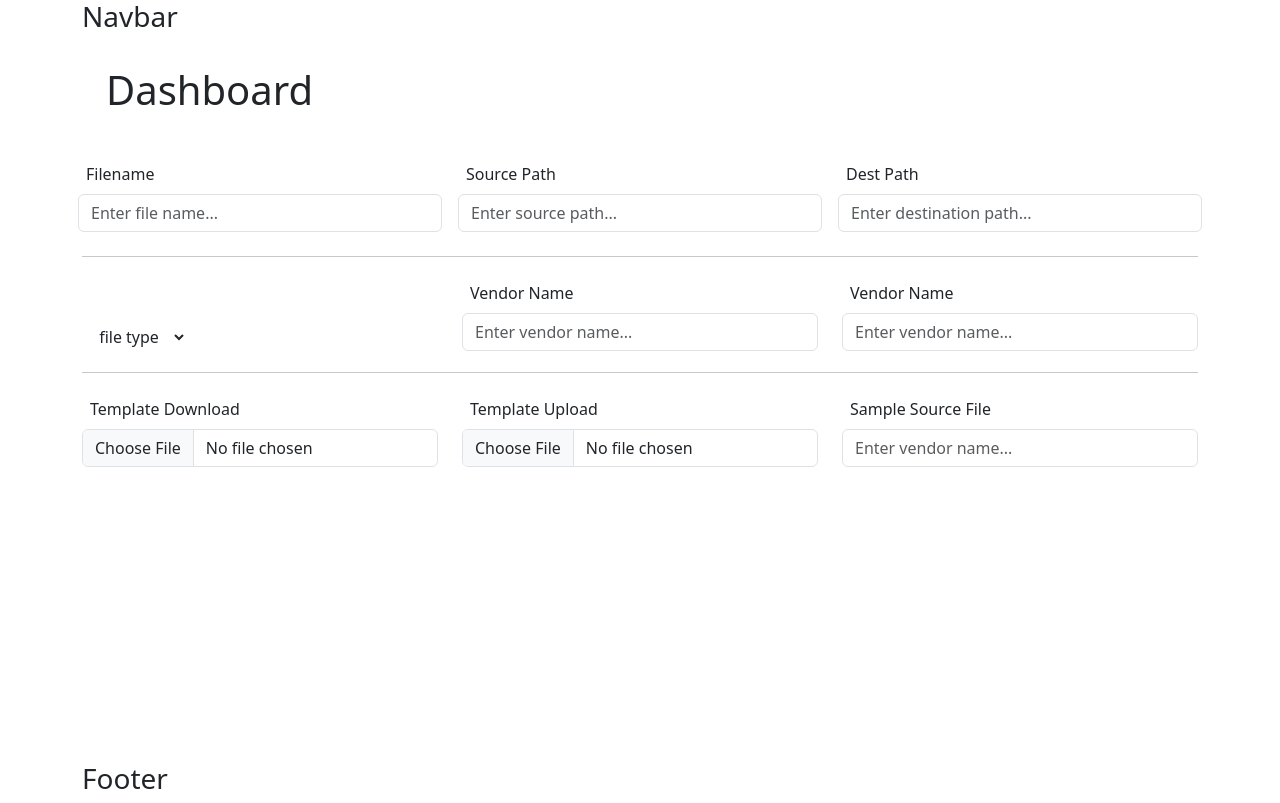
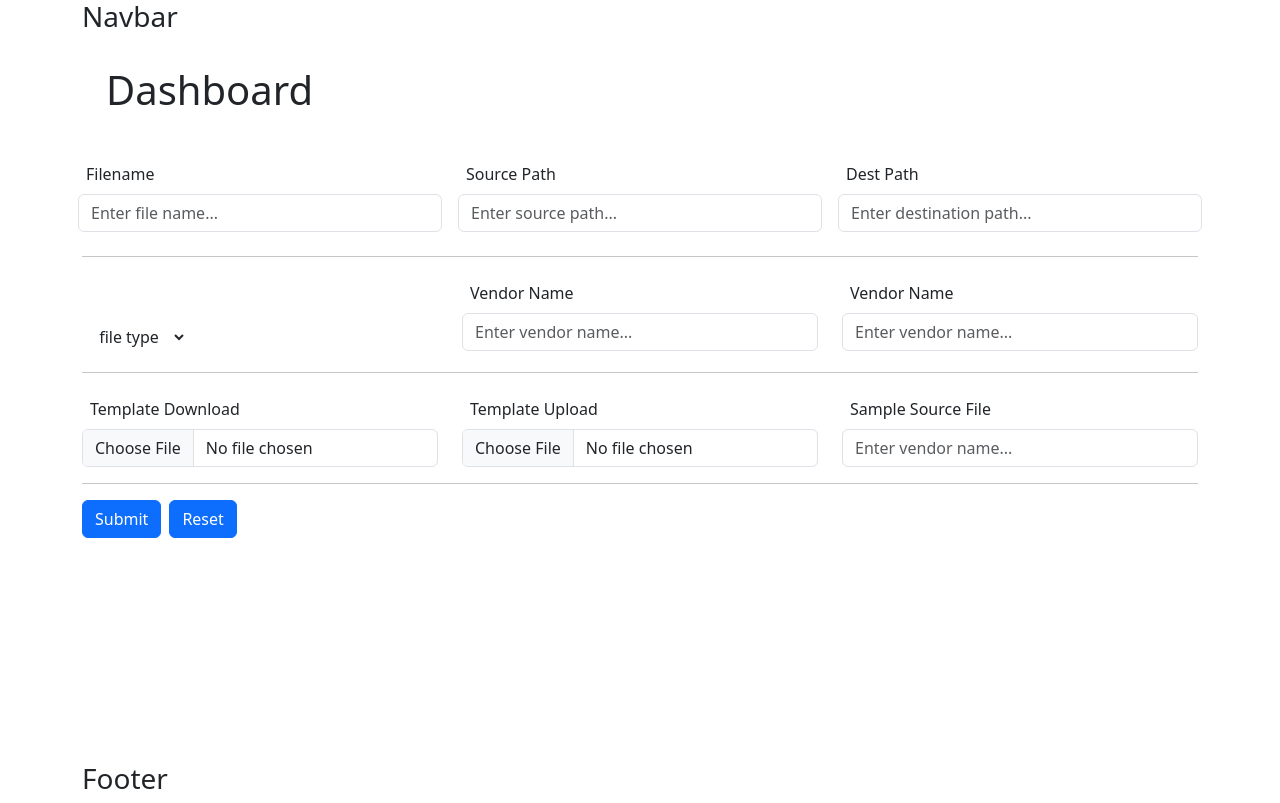
Before and after one commit to kanhaiya-bhayana/FMS-UI, a React (Create React App) app: page / in a window 1280 px wide. Built offline with nearby package versions, Linux system fonts and the light colour scheme.

Commit message:
Feat: Toast notification added into Dashboard :sparkles:

```diff
--- a/package.json
+++ b/package.json
@@ -6,6 +6,7 @@
     "@testing-library/jest-dom": "^5.16.5",
     "@testing-library/react": "^13.4.0",
     "@testing-library/user-event": "^13.5.0",
+    "antd": "^5.6.4",
     "bootstrap": "^5.3.0",
     "jquery": "^3.7.0",
     "popper.js": "^1.16.1",
--- a/src/Components/Dashboard/Dashboard.js
+++ b/src/Components/Dashboard/Dashboard.js
@@ -1,10 +1,26 @@
 import React from 'react'
 import styles from './Dashboard.module.css'
+import { Button, notification, Space } from 'antd';
+
 
 export default function Dashboard() {
+    const [api, contextHolder] = notification.useNotification();
+    const openNotificationWithIcon = (type) => {
+        api[type]({
+            message: 'File uploaded successfully',
+            description:
+                'This is the content of the notification. This is the content of the notification. This is the content of the notification.',
+        });
+    };
+
+    const handleSubmit = ()=>{
+        openNotificationWithIcon('success');
+    }
     return (
         <div className={styles.main}>
+            {contextHolder}
             <h1 className='p-4'>Dashboard</h1>
+            <form>
             <div className='row'>
                 <div className='col-4 p-2'>
                     <div className="form-group">
@@ -28,7 +44,7 @@ export default function Dashboard() {
             <hr />
             <div className='row'>
                 <div className='col-4'>
-                    <select className="custom-select btn" style={{"margin-top": "45px"}}>
+                    <select className="custom-select btn" style={{ "margin-top": "45px" }}>
                         <option selected>file type</option>
                         <option value="1">.csv</option>
                         <option value="2">.pdf</option>
@@ -42,7 +58,7 @@ export default function Dashboard() {
                     </div>
                 </div>
                 <div className='col-4'>
-                <div className="form-group">
+                    <div className="form-group">
                         <label htmlFor="exampleInputVendorName" className='p-2'>Vendor Name</label>
                         <input type="text" className="form-control" id="exampleInputVendorName" placeholder="Enter vendor name..." />
                     </div>
@@ -51,24 +67,35 @@ export default function Dashboard() {
             <hr />
             <div className='row'>
                 <div className='col-4'>
-                <div className="form-group">
+                    <div className="form-group">
                         <label htmlFor="exampleInputTemplateDownload" className='p-2'>Template Download</label>
-                        <input type="file" className="form-control" id="exampleInputTemplateDownload"  />
+                        <input type="file" className="form-control" id="exampleInputTemplateDownload" />
                     </div>
                 </div>
                 <div className='col-4'>
-                <div className="form-group">
+                    <div className="form-group">
                         <label htmlFor="exampleInputTemplateUpload" className='p-2'>Template Upload</label>
-                        <input type="file" className="form-control" id="exampleInputTemplateUpload"  />
+                        <input type="file" className="form-control" id="exampleInputTemplateUpload" />
                     </div>
                 </div>
                 <div className='col-4'>
-                <div className="form-group">
+                    <div className="form-group">
                         <label htmlFor="exampleInputSampleSourceFile" className='p-2'>Sample Source File</label>
                         <input type="text" className="form-control" id="exampleInputSampleSourceFile" placeholder="Enter vendor name..." />
                     </div>
                 </div>
             </div>
+            <hr />
+            <div className='row'>
+                <Space>
+                    <button className='btn btn-primary' onClick={handleSubmit}>Submit</button>
+                    <input type='reset' className='btn btn-primary' />
+                    {/* <Button onClick={() => openNotificationWithIcon('info')}>Info</Button>
+                    <Button onClick={() => openNotificationWithIcon('warning')}>Warning</Button>
+                    <Button onClick={() => openNotificationWithIcon('error')}>Error</Button> */}
+                </Space>
+            </div>
+            </form>
         </div>
     )
 }
```
Also changed, not shown: 1 other file (tests, documents, lock files or other folders).
